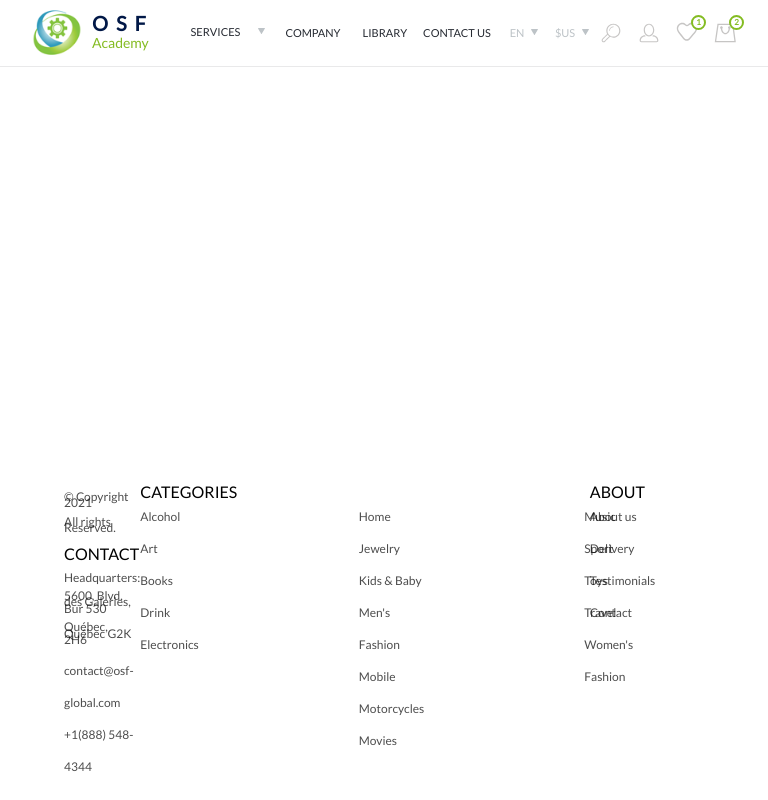
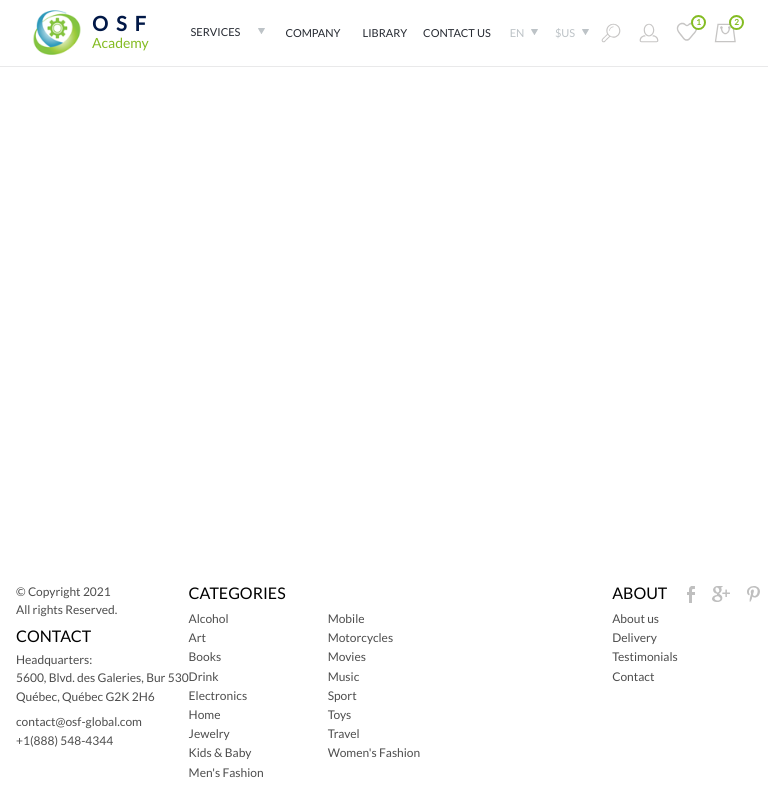
Before and after one commit to kerimylcn/eCommerce-Frontend-Project, a React (Create React App) app: page / in a window 768 px wide. Shown: the top 800 px of the page. Built offline with nearby package versions, Linux system fonts and the light colour scheme.

Commit message:
style(footer): 768-1024 responsive

```diff
--- a/src/components/layouts/Footer/footer.scss
+++ b/src/components/layouts/Footer/footer.scss
@@ -8,8 +8,10 @@
     padding: 0px;
   }
 
-  svg {
-    display: none;
+  div {
+    svg {
+      display: none;
+    }
   }
 
   &__container {
@@ -104,8 +106,10 @@
     align-items: flex-end;
     padding: 0;
 
-    svg {
-      display: block;
+    div {
+      svg {
+        display: block;
+      }
     }
 
     h {
@@ -161,6 +165,50 @@
 }
 
 @media (min-width: 768px) and (max-width: 1024px) {
+  .footer {
+    height: 255px;
+    padding-inline: 0;
+    &__container {
+      &__section {
+        &--item {
+          a {
+            line-height: 1.2rem;
+          }
+        }
+        &--a {
+          flex: none;
+        }
+        &--b {
+          flex: none;
+          &__container {
+            h {
+              line-height: 2rem;
+            }
+            &__a {
+              margin-right: 8rem;
+              &__list {
+                li {
+                  margin-right: 4rem;
+
+                  &:nth-child(5) {
+                    padding: 0;
+                  }
+                }
+              }
+            }
+          }
+        }
+
+        &--c {
+          flex: none;
+
+          & ul > li {
+            padding: 0.5rem;
+          }
+        }
+      }
+    }
+  }
 }
 
 @media (min-width: 1025px) and (max-width: 1280px) {
```
